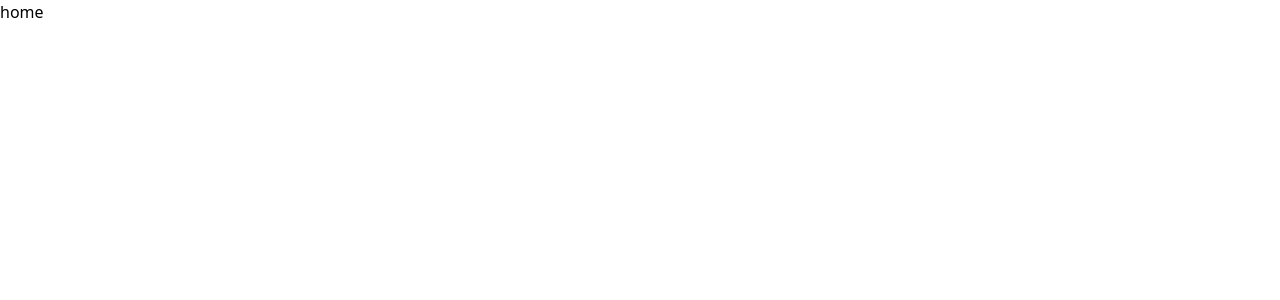
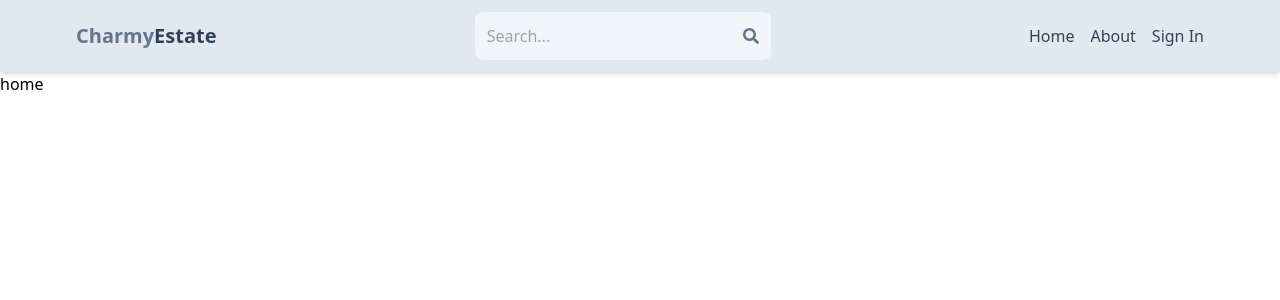
Before and after one commit to hoangdinhthien/mern-estate, a React (Vite) app in the folder client/: page / in a window 1280 px wide. Shown: the top 300 px of the page. Built offline with nearby package versions, Linux system fonts and the light colour scheme.

Commit message:
create header component

```diff
--- a/client/package.json
+++ b/client/package.json
@@ -12,6 +12,7 @@
   "dependencies": {
     "react": "^18.3.1",
     "react-dom": "^18.3.1",
+    "react-icons": "^5.2.1",
     "react-router-dom": "^6.24.1"
   },
   "devDependencies": {
--- a/client/src/App.jsx
+++ b/client/src/App.jsx
@@ -4,11 +4,13 @@
 import SignUp from './pages/SignUp';
 import About from './pages/About';
 import Profile from './pages/Profile';
+import Header from './components/Header';
 
 export default function App() {
   return (
     <>
       <BrowserRouter>
+        <Header />
         <Routes>
           <Route
             path='/'
--- /dev/null
+++ b/client/src/components/Header.jsx
@@ -0,0 +1,42 @@
+import { FaSearch } from 'react-icons/fa';
+import { Link } from 'react-router-dom';
+
+export default function Header() {
+  return (
+    <header className='bg-slate-200 shadow-md'>
+      <div className='flex justify-between items-center max-w-6xl mx-auto p-3'>
+        <Link to='/'>
+          <h1 className='font-bold text-sm sm:text-xl flex flex-wrap'>
+            <span className='text-slate-500'>Charmy</span>
+            <span className='text-slate-700'>Estate</span>
+          </h1>
+        </Link>
+
+        <form className='bg-slate-100 p-3 rounded-lg flex items-center'>
+          <input
+            type='text'
+            placeholder='Search...'
+            className='bg-transparent focus:outline-none w-24 sm:w-64'
+          />
+          <FaSearch className='text-slate-500 ' />
+        </form>
+
+        <ul className='flex gap-4'>
+          <Link to='/'>
+            <li className='hidden sm:inline text-slate-700 hover:underline'>
+              Home
+            </li>
+          </Link>
+          <Link to='/about'>
+            <li className='hidden sm:inline text-slate-700 hover:underline'>
+              About
+            </li>
+          </Link>
+          <Link to='/sign-in'>
+            <li className='text-slate-700 hover:underline'>Sign In</li>
+          </Link>
+        </ul>
+      </div>
+    </header>
+  );
+}
```
Also changed, not shown: 1 other file (tests, documents, lock files or other folders).
